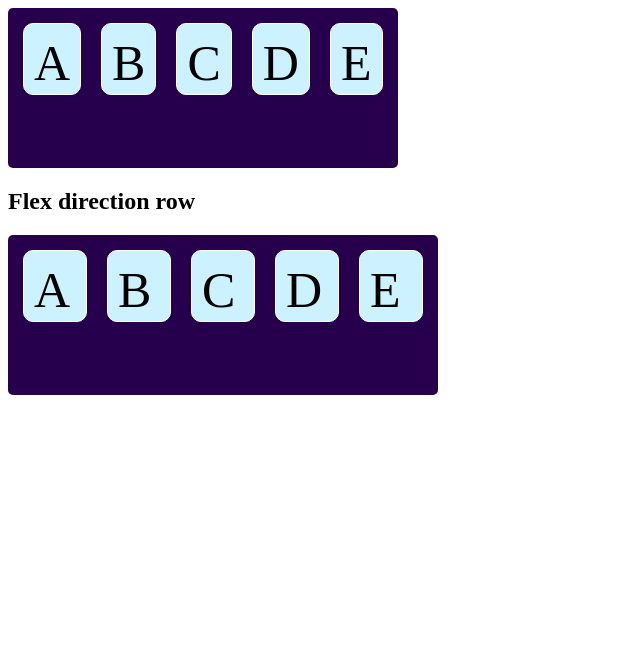
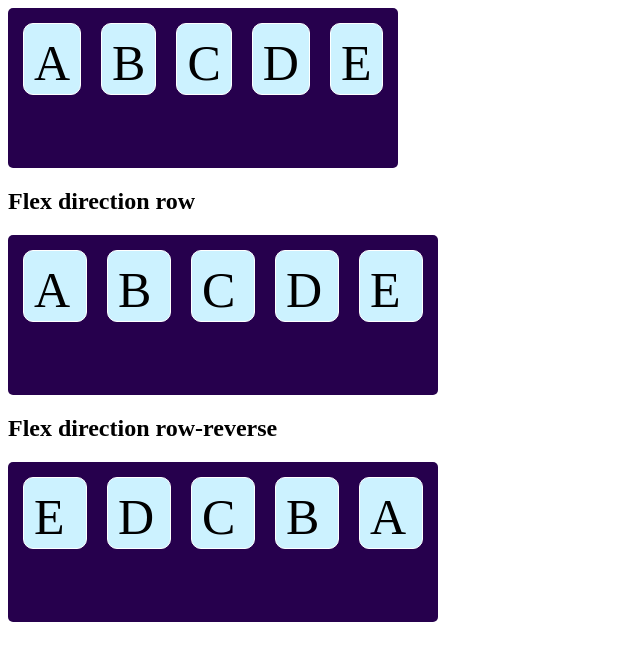
Before and after one commit to Arpitakharde/Ass-20, a plain HTML site: page index.html in a window 1280 px wide. Shown: the whole page, without its empty margins (0-640 px from the left). Drawn offline with Linux system fonts and the light colour scheme.

Commit message:
flex-direction :row-reverse property done

```diff
--- a/index.html
+++ b/index.html
@@ -24,6 +24,15 @@
     <div class="item1">E</div>
   </div>
 
+  <h2>Flex direction row-reverse</h2>
+  <div class="box2">
+    <div class="item2">A</div>
+    <div class="item2">B</div>
+    <div class="item2">C</div>
+    <div class="item2">D</div>
+    <div class="item2">E</div>
+  </div>
+
 
 </body>
 </html>
--- a/style.css
+++ b/style.css
@@ -38,3 +38,24 @@ padding: 10px;
 border-radius: 10px;
 border: solid 1px white;
 }
+
+.box2 {
+    height: 150px;
+    width: 420px;
+    display: flex;
+    flex-direction:row-reverse;
+    background-color: #26004d;
+    padding: 5px;
+    border-radius: 5px;
+}
+
+.item2 {
+background-color:#ccf2ff;
+height: 50px;
+width: 50px;
+margin: 10px;
+font-size: 50px;
+padding: 10px;
+border-radius: 10px;
+border: solid 1px white;
+}
```
